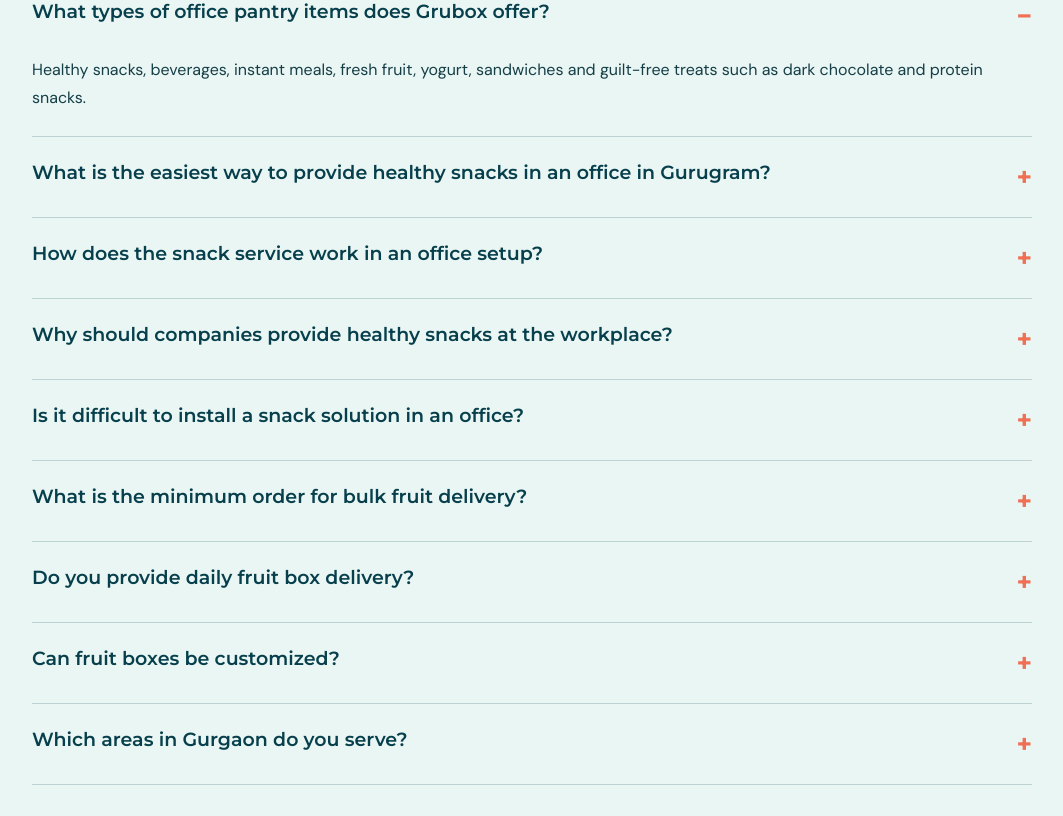
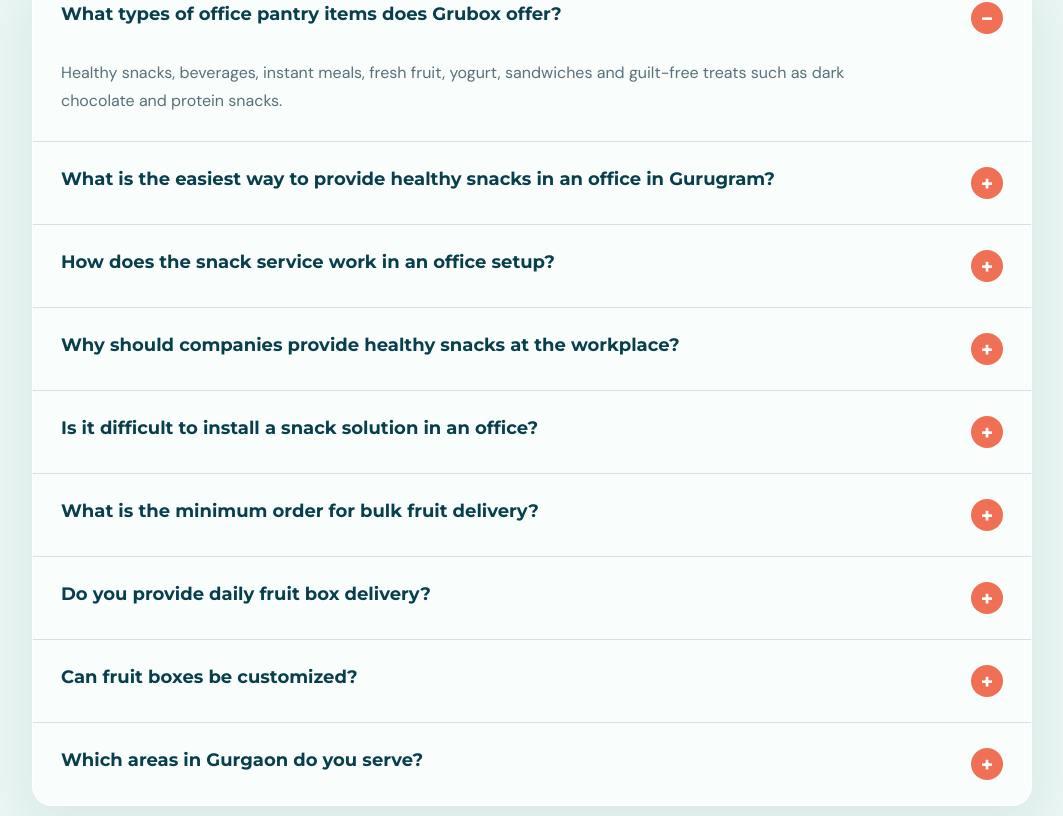
Before and after one commit to cherikakaushal/grubox-frontend-clone, a Next.js app: page /frequently-asked-questions in a window 1280 px wide. Shown: the part 1544-2360 px from the top of the page, without its empty margins (108-1171 px from the left). Built offline with nearby package versions, Linux system fonts and the light colour scheme.

Commit message:
style: improve FAQ accordion interaction design

```diff
--- a/components/Accordion/Accordion.module.css
+++ b/components/Accordion/Accordion.module.css
@@ -1 +1,7 @@
-.list{max-width:1000px;margin:auto}.item{border-bottom:1px solid #0c485333}.item button{width:100%;padding:24px 0;border:0;background:none;display:flex;justify-content:space-between;text-align:left;color:var(--navy);font:600 19px var(--font-display);cursor:pointer}.item b{font-size:26px;color:var(--coral)}.item p{margin:0;padding:0 40px 25px 0;font-size:16px;line-height:1.7}
+.list { max-width: 1000px; margin: auto; overflow: hidden; background: rgba(255,255,255,.72); border: 1px solid rgba(255,255,255,.9); border-radius: 20px; box-shadow: 0 18px 54px rgba(3,47,58,.08); }
+.item { padding: 0 28px; border-bottom: 1px solid var(--line); }
+.item:last-child { border-bottom: 0; }
+.item button { width: 100%; display: flex; justify-content: space-between; gap: 25px; padding: 25px 0; color: var(--navy); text-align: left; font: 700 18px/1.4 var(--font-display); border: 0; background: none; cursor: pointer; }
+.item b { flex: 0 0 32px; width: 32px; height: 32px; display: grid; place-items: center; color: #fff; font-size: 21px; background: var(--coral); border-radius: 50%; }
+.item p { max-width: 850px; padding: 0 40px 26px 0; margin: 0; color: var(--muted); font-size: 16px; line-height: 1.75; animation: reveal .2s ease; }
+@keyframes reveal { from { opacity: 0; transform: translateY(-5px); } }
```
